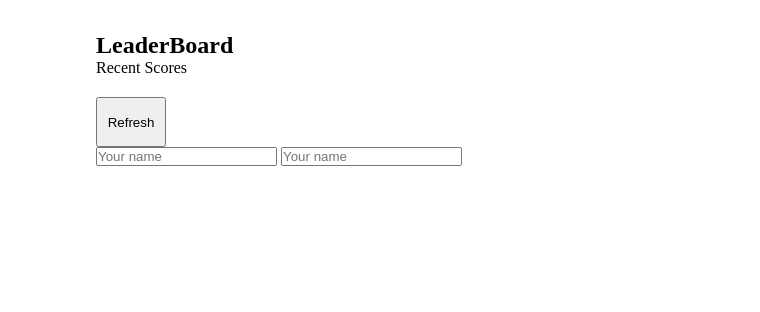
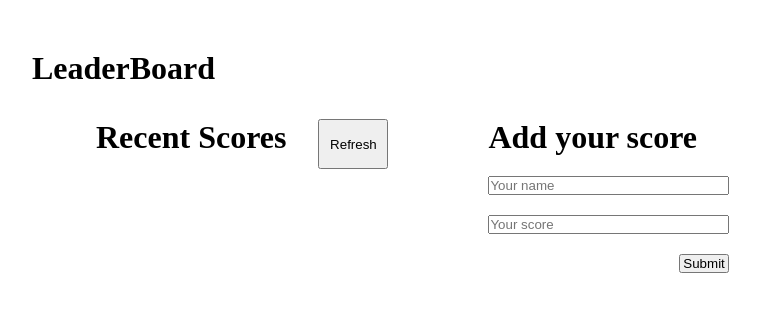
Before and after one commit to assadounto/Leader-board, a website built with webpack: page src/template.html in a window 1280 px wide. Shown: the whole page, without its empty margins (32-792 px from the left). Built offline with nearby package versions, Linux system fonts and the light colour scheme.

Commit message:
2nd build

```diff
--- a/src/template.html
+++ b/src/template.html
@@ -7,22 +7,26 @@
     <title>Leader Board</title>
 </head>
 <body>
+    <h1 class="header">LeaderBoard</h1>
+        <section class="container flex row">
 
-        <section class="container">
-         <h1>LeaderBoard</h1>
-         <div class="DisplayScore">
-            <div class="container2">
-                <div class="recent">Recent Scores</div>
+            <div class="DisplayScore">
+            <div class="container2 flex row">
+                <h2 class="recent">Recent Scores</h2>
                 <button class="refresh">Refresh</button>
             </div>
             <ul class="scores" id="scores"></ul>
          </div>
          <div class="AddScore">
-            <form action="">
-                <input type="text" class="input" id="name" placeholder="Your name">
-                <input type="text" class="input" id="score" placeholder="Your name">
+            <h2 class="recent">Add your score</h2>
+            <form class="form flex column" action="">
+                <input type="text" class="input mb" id="name" placeholder="Your name">
+                <input type="text" class="input mb" id="score" placeholder="Your score">
+                <input type="submit" class="submit mb" id="submit" value="Submit">
             </form>
          </div>
+
+
         </section>
 </body>
 </html>
```
Also changed, not shown: dist/bundle3dfdcae1cfb17d16b3e9.js, dist/index.html, 2 other files.
